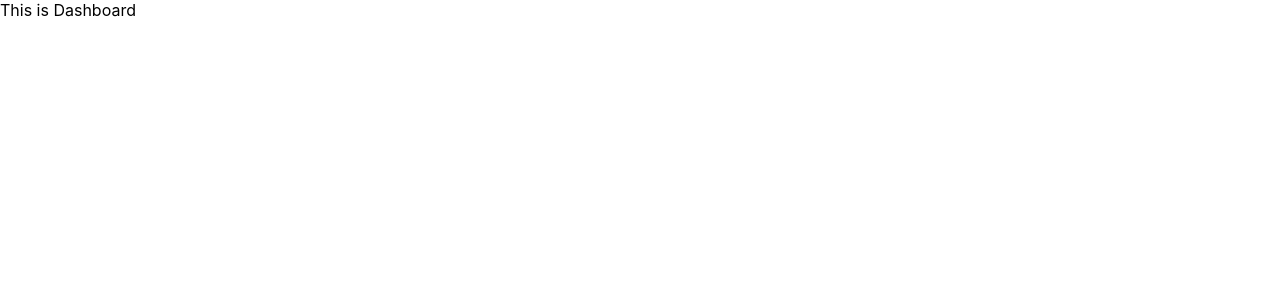
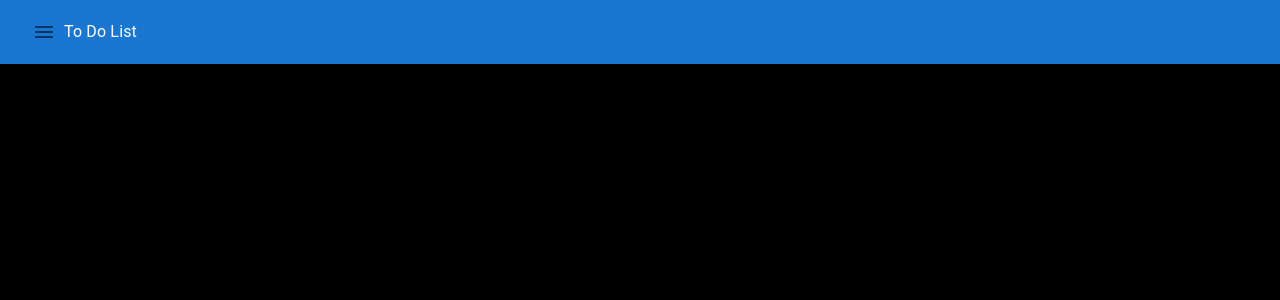
Before and after one commit to rohit-propelius/to-do-demo-mui, a React (Create React App) app: page /dashboard in a window 1280 px wide. Shown: the top 300 px of the page. Built offline with nearby package versions, Linux system fonts and the light colour scheme.

Commit message:
added basic sidebar/drawer using mui

```diff
--- a/src/App.css
+++ b/src/App.css
@@ -1,41 +1,3 @@
-.App {
-  text-align: center;
-}
-
-.App-logo {
-  height: 40vmin;
-  pointer-events: none;
-}
-
-@media (prefers-reduced-motion: no-preference) {
-  .App-logo {
-    animation: App-logo-spin infinite 20s linear;
-  }
-}
-
-.App-header {
-  background-color: #282c34;
-  min-height: 100vh;
-  display: flex;
-  flex-direction: column;
-  align-items: center;
-  justify-content: center;
-  font-size: calc(10px + 2vmin);
-  color: white;
-}
-
-.App-link {
-  color: #61dafb;
-}
-
-@keyframes App-logo-spin {
-  from {
-    transform: rotate(0deg);
-  }
-  to {
-    transform: rotate(360deg);
-  }
-}
 .rootList {
   display: flex;
   align-items: center;
--- a/src/pages/Dashboard.jsx
+++ b/src/pages/Dashboard.jsx
@@ -1,11 +1,34 @@
-import React from 'react';
+import { Box, Typography, AppBar, Toolbar, IconButton, Drawer } from '@mui/material';
+import { Apps, Menu, ContactMail, AssignmentInd, Home } from "@mui/icons-material";
+import React, {useState} from 'react';
+function Dashboard (){
 
-function Dashboard (){
- return (
-    <div>
-        This is Dashboard
-    </div>
- )
+    const [open, setOpen] = useState(false);
+
+    const toggleSlider = () => {
+        setOpen(!open);
+    };
+    return (
+        <Box
+            backgroundColor={'black'}
+            width={'100vw'}
+            height={'100vh'}
+        >
+            <AppBar position={'static'}>
+                <Toolbar>
+                    <IconButton onClick={toggleSlider}>
+                        <Menu/>
+                    </IconButton>
+                    <Typography color={'white'}>
+                        To Do List
+                    </Typography>
+                    <Drawer open={open} anchor={'left'} onClose={toggleSlider} width={'33.33%'}>
+                        this is list
+                    </Drawer>
+                </Toolbar>
+            </AppBar>
+        </Box>
+    )
 }
 
 export default Dashboard;
```
